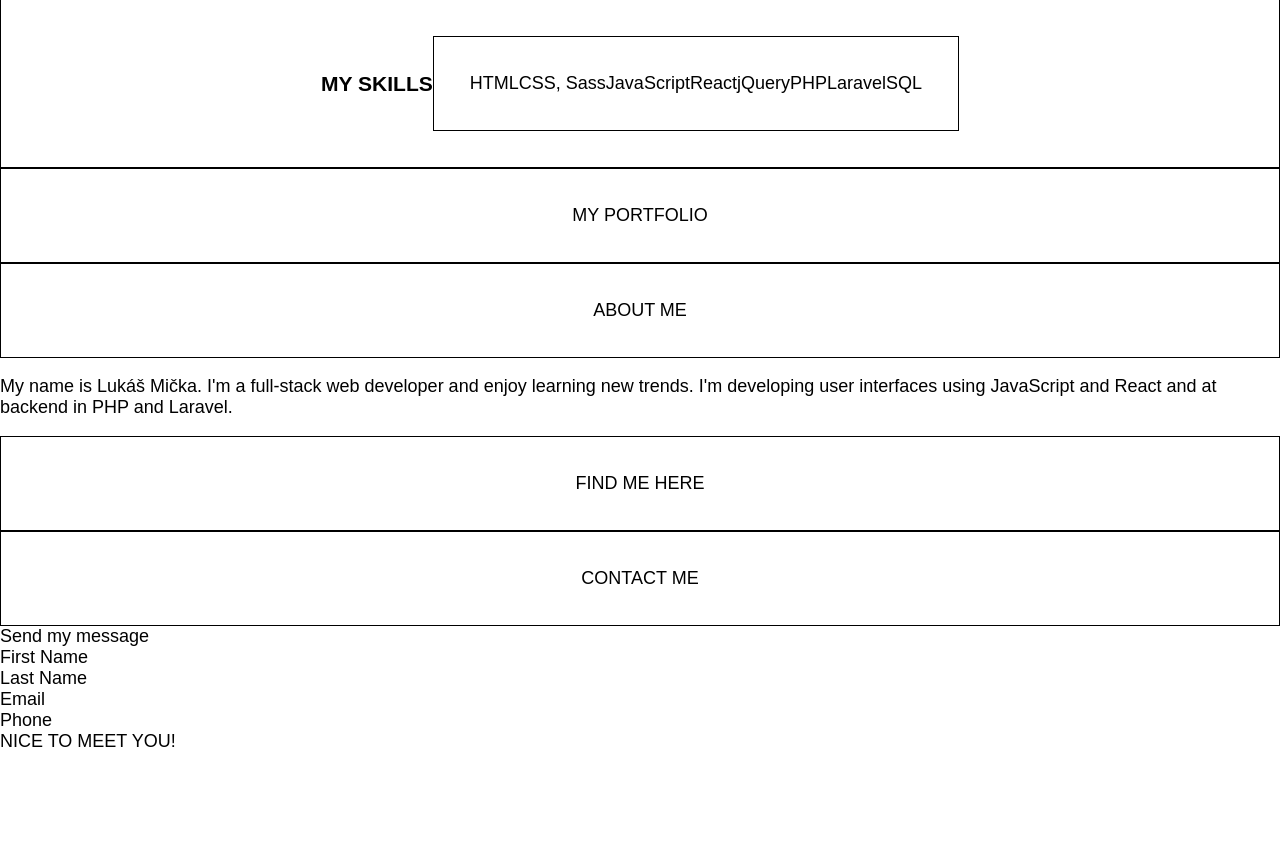
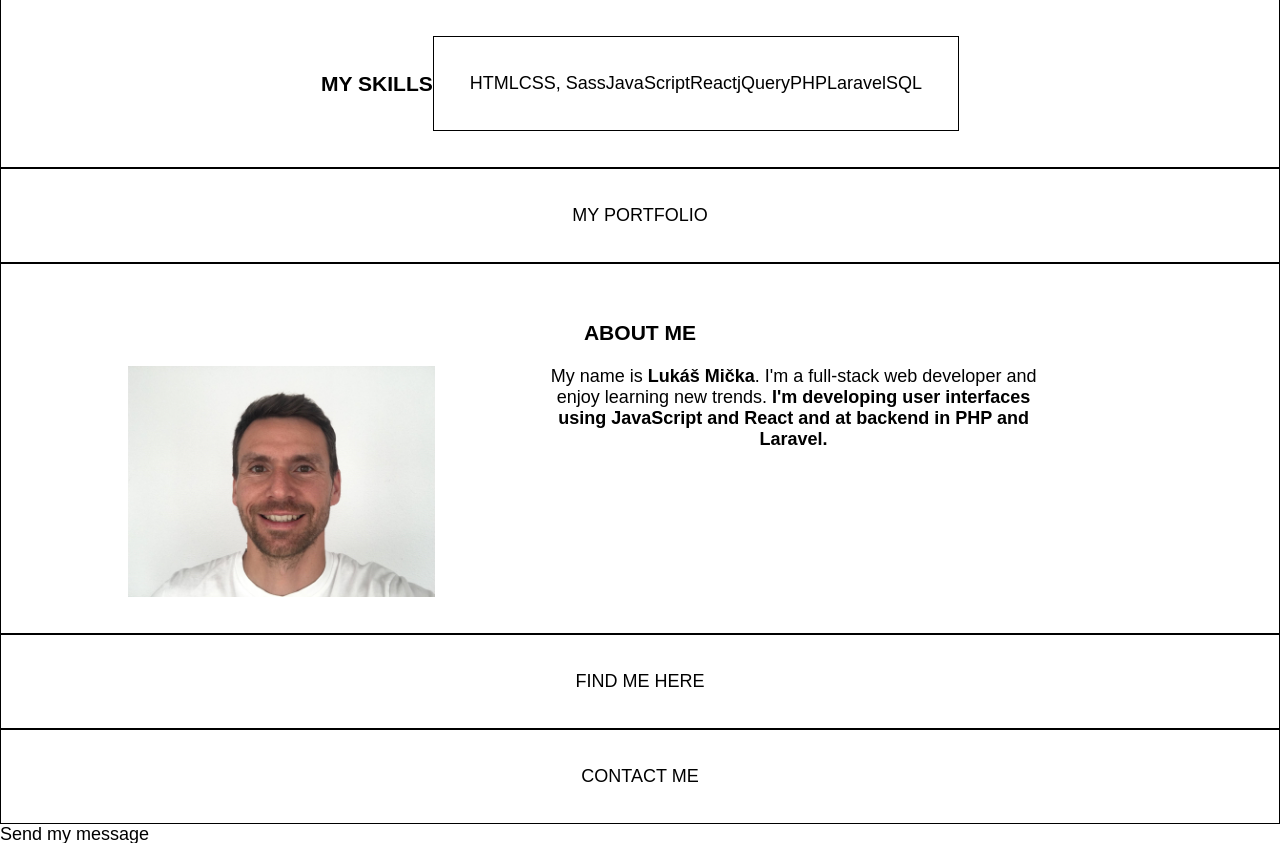
Before and after one commit to LukasMicka/personal_portfolio_page, a PHP site: page /assets/index.html in a window 1280 px wide. Shown: the part 715-1558 px from the top of the page. Before the commit the page ends 1462 px from the top, so only its background shows below. Run offline with PHP 8.4, Linux system fonts and the light colour scheme; style sheets or scripts are compiled from the project's sources; some web fonts are replaced.

Commit message:
added modified html and css and picture

```diff
--- a/src/assets/index.html
+++ b/src/assets/index.html
@@ -71,7 +71,7 @@
       </div>
     </div>
   </section>
-<!-- finished here 11.1.-->
+<!-- Skills and portfolio NOT DONE! from here -->
 
   <section class="skills">
     <h3>
@@ -105,10 +105,19 @@ kept as plain text for now-->
 
 <section class="portfolio">MY PORTFOLIO</section>
 
-<section class="about-me">ABOUT ME</section>
+<!-- until here -->
 
-<p>My name is <span class="bold">Lukáš Mička</span>. I'm a full-stack web developer and enjoy learning new trends.
-<span class="bold">I'm developing user interfaces using JavaScript and React and at backend in PHP and Laravel.</span></p>
+<section class="about-me">
+  <div class="container">
+    <h3>ABOUT ME</h3>
+    <div class="about-me-container">
+          <img src="/img/me.jpg" alt="Lukas">
+          <p>My name is <span class="bold">Lukáš Mička</span>. I'm a full-stack web developer
+          and enjoy learning new trends. <span class="bold">I'm developing user interfaces using JavaScript
+          and React and at backend in PHP and Laravel.</span></p>
+        </div>
+  </div>
+</section>
 
 <footer>
 
--- a/src/scss/style.scss
+++ b/src/scss/style.scss
@@ -42,3 +42,20 @@ section {
         margin: 0 1em;
         }
     }
+
+.about-me .container .about-me-container {
+    display: flex;
+    justify-content: center;
+        img {
+        width: 30%;
+        height: 30%;
+        }
+        p {
+        padding: 0 6em;
+        margin: 0;
+        }
+}
+
+.bold {
+    font-weight: bold;
+}
```
Also changed, not shown: src/assets/img/me.jpg (added).
